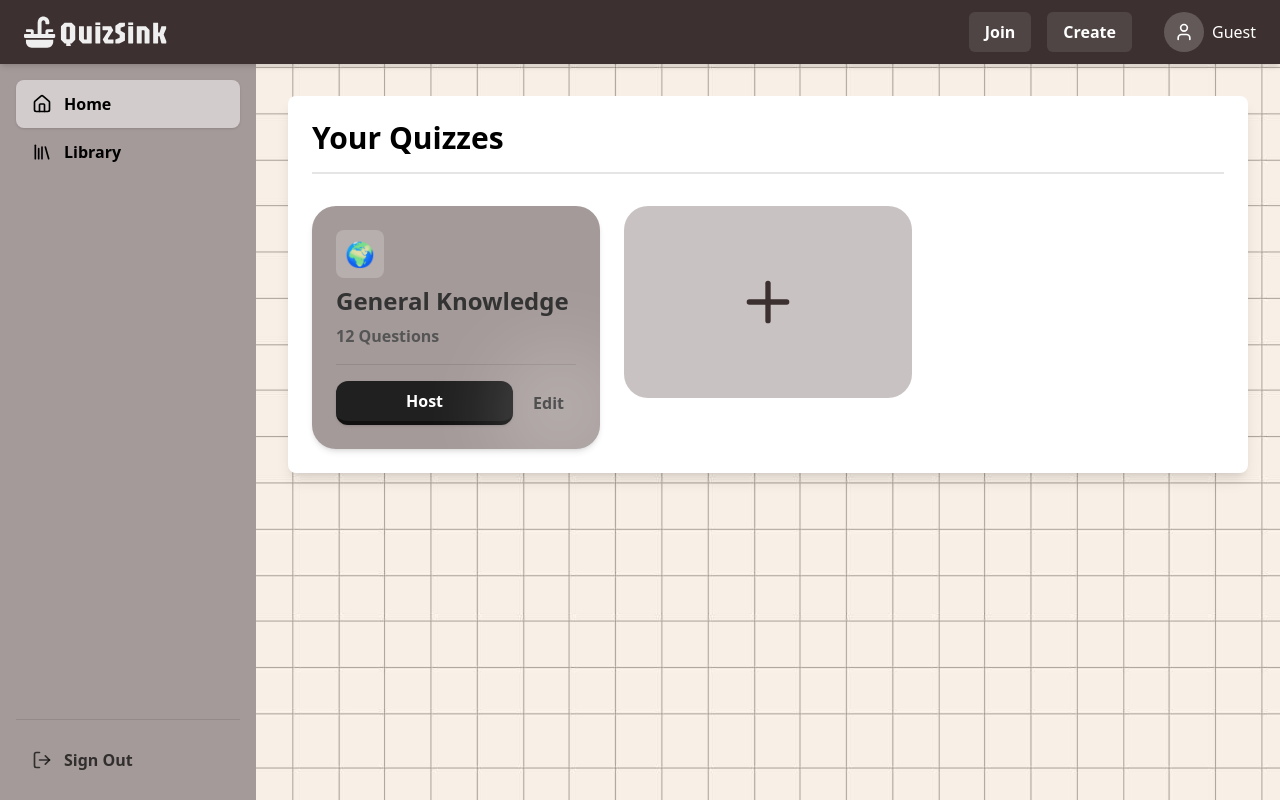
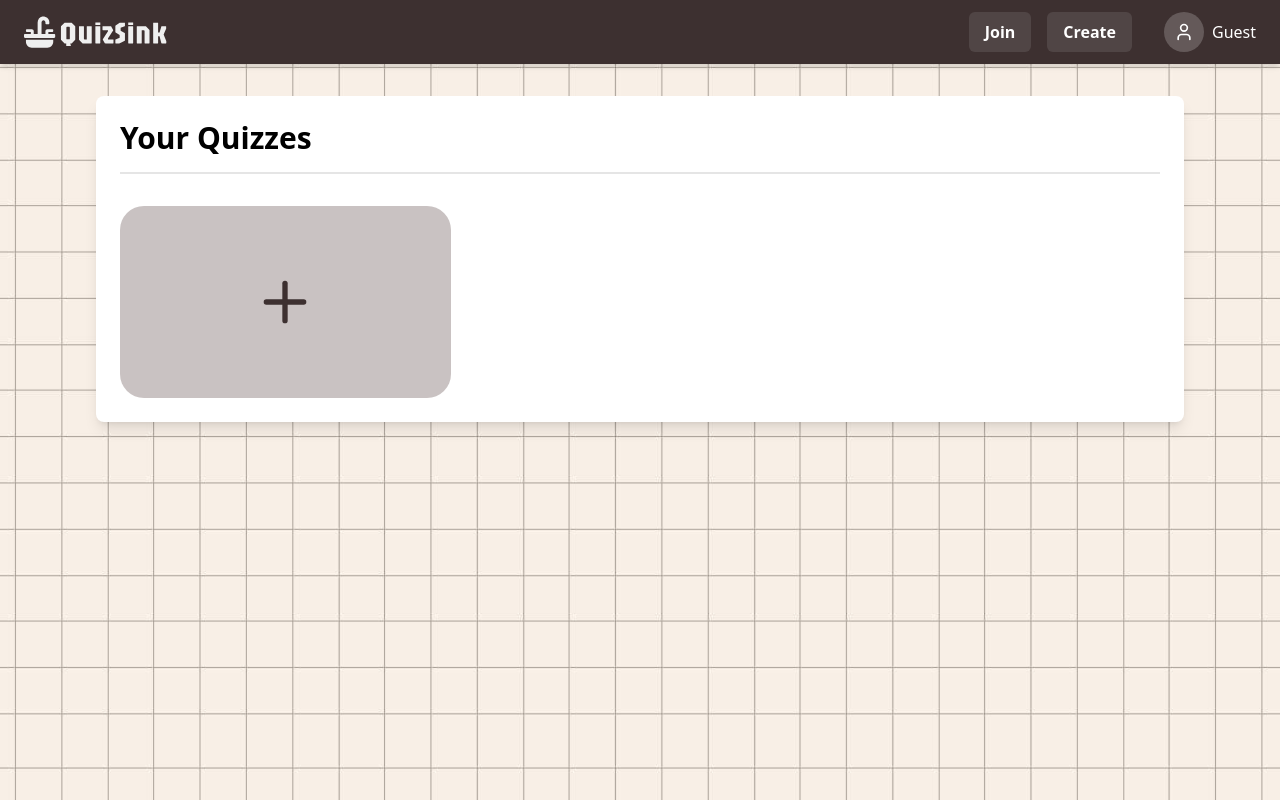
Before and after one commit to Brettberry07/quiz-show, a Next.js app in the folder frontend/: page /home in a window 1280 px wide. Built offline with nearby package versions, Linux system fonts and the light colour scheme.

Commit message:
feat: made the edit button functional for quizzes

```diff
--- a/frontend/app/create/page.tsx
+++ b/frontend/app/create/page.tsx
@@ -5,14 +5,33 @@ import { Card } from "@/components/ui/Card";
 import { Button } from "@/components/ui/Button";
 import { Input } from "@/components/ui/Input";
 import { motion } from "framer-motion";
-import { useState } from "react";
+import { useState, useEffect } from "react";
 import { Check, Trash2, Save, Layout, Type, User } from "lucide-react";
 import { QuestionBuilder, Question } from "@/components/QuestionBuilder";
+import { useQuizzes } from "@/context/QuizContext";
+import { useRouter, useSearchParams } from "next/navigation";
 
 export default function CreatePage() {
   const [quizName, setQuizName] = useState("");
   const [description, setDescription] = useState("");
   const [questions, setQuestions] = useState<Question[]>([]);
+  const { addQuiz, updateQuiz, getQuiz } = useQuizzes();
+  const router = useRouter();
+  const searchParams = useSearchParams();
+  const editId = searchParams.get("edit");
+  const isEditing = !!editId;
+
+  // Load quiz data when editing
+  useEffect(() => {
+    if (editId) {
+      const quiz = getQuiz(editId);
+      if (quiz) {
+        setQuizName(quiz.name);
+        setDescription(quiz.description);
+        setQuestions(quiz.questions);
+      }
+    }
+  }, [editId, getQuiz]);
 
   const handleAddQuestion = (newQuestion: Question) => {
     setQuestions([...questions, newQuestion]);
@@ -33,15 +52,22 @@ export default function CreatePage() {
       return;
     }
 
-    const quizData = {
-      name: quizName,
-      description,
-      questions,
-    };
+    if (isEditing && editId) {
+      updateQuiz(editId, {
+        name: quizName,
+        description,
+        questions,
+      });
+    } else {
+      addQuiz({
+        name: quizName,
+        description,
+        questions,
+      });
+    }
 
-    console.log("Quiz created:", quizData);
-    // TODO: Send to backend API
-    alert("Quiz created successfully!");
+    // Redirect to home page after saving
+    router.push("/home");
   };
 
   return (
@@ -53,14 +79,16 @@ export default function CreatePage() {
             <div className="bg-[#3D3030] p-2 rounded-lg">
               <Layout className="w-5 h-5 text-white" />
             </div>
-            <h1 className="text-xl font-black text-[#3D3030] tracking-tight">Quiz Creator</h1>
+            <h1 className="text-xl font-black text-[#3D3030] tracking-tight">
+              {isEditing ? "Edit Quiz" : "Quiz Creator"}
+            </h1>
           </div>
           <Button
             onClick={handleSubmitQuiz}
             className="bg-[#202020] hover:bg-[#333] text-white font-bold px-6 py-2 rounded-lg shadow-sm border-b-4 border-[#111] active:border-b-0 active:translate-y-1 transition-all"
           >
             <Save className="w-4 h-4 mr-2" />
-            Save Quiz
+            {isEditing ? "Update Quiz" : "Save Quiz"}
           </Button>
         </div>
 
--- a/frontend/app/home/page.tsx
+++ b/frontend/app/home/page.tsx
@@ -3,11 +3,14 @@
 import { Shell } from "@/components/layout/Shell";
 import { Card } from "@/components/ui/Card";
 import { Button } from "@/components/ui/Button";
-import { Plus } from "lucide-react";
+import { Plus, Trash2 } from "lucide-react";
 import { motion } from "framer-motion";
 import Link from 'next/link';
+import { useQuizzes } from "@/context/QuizContext";
 
 export default function HomePage() {
+  const { quizzes, removeQuiz } = useQuizzes();
+
   return (
     <Shell>
       <div className="p-8 max-w-6xl mx-auto space-y-8">
@@ -21,41 +24,52 @@ export default function HomePage() {
           </motion.h1>
 
           <div className="grid grid-cols-1 md:grid-cols-2 lg:grid-cols-3 gap-6">
-            {/* Mock Existing Quiz */}
+            {/* Saved Quizzes */}
+            {quizzes.map((quiz, index) => (
               <motion.div
+                key={quiz.id}
                 initial={{ opacity: 0, scale: 0.95 }}
                 animate={{ opacity: 1, scale: 1 }}
-               transition={{ delay: 0.1 }}
+                transition={{ delay: index * 0.05 }}
               >
                 <Card className="min-h-48 bg-[#A59A9A] border-none shadow-md hover:shadow-lg transition-all flex flex-col p-6 justify-between relative overflow-hidden group">
+                  <button
+                    onClick={() => removeQuiz(quiz.id)}
+                    className="absolute top-3 right-3 z-20 p-2 rounded-full bg-white/20 hover:bg-red-500 hover:text-white text-[#333] transition-all opacity-0 group-hover:opacity-100"
+                  >
+                    <Trash2 className="w-4 h-4" />
+                  </button>
                   <div className="space-y-2 z-10">
                     <div className="w-12 h-12 bg-white/20 rounded-lg flex items-center justify-center mb-2">
-                           <span className="text-2xl">🌍</span>
+                      <span className="text-2xl">{quiz.emoji || "📚"}</span>
                     </div>
-                       <h3 className="text-2xl font-black text-[#333] leading-tight">General Knowledge</h3>
-                       <p className="text-[#555] font-bold">12 Questions</p>
+                    <h3 className="text-2xl font-black text-[#333] leading-tight">{quiz.name}</h3>
+                    <p className="text-[#555] font-bold">{quiz.questions.length} Question{quiz.questions.length !== 1 ? 's' : ''}</p>
                   </div>
 
                   <div className="mt-4 pt-4 border-t border-black/10 flex gap-2">
-                      <Link href="/host" className="flex-1">
+                    <Link href={`/host?quizId=${quiz.id}`} className="flex-1">
                       <Button className="w-full bg-[#202020] text-white hover:bg-black font-bold shadow-sm border-b-4 border-[#111] active:border-b-0 active:translate-y-1 transition-all">
                         Host
                       </Button>
                     </Link>
+                    <Link href={`/create?edit=${quiz.id}`}>
                       <Button variant="ghost" className="px-3 hover:bg-white/20 text-[#333]">
                         Edit
                       </Button>
+                    </Link>
                   </div>
                   {/* Decoration */}
                   <div className="absolute -bottom-6 -right-6 w-32 h-32 bg-white/20 rounded-full blur-2xl pointer-events-none transition-transform group-hover:scale-150" />
                 </Card>
               </motion.div>
+            ))}
 
             {/* Create New Quiz Card */}
             <motion.div
               initial={{ opacity: 0, scale: 0.95 }}
               animate={{ opacity: 1, scale: 1 }}
-               transition={{ delay: 0.2 }}
+              transition={{ delay: quizzes.length * 0.05 + 0.1 }}
             >
               <Link href="/create">
                 <Card className="h-48 bg-[#A59A9A]/60 border-none shadow-none flex items-center justify-center hover:brightness-95 transition-all cursor-pointer group">
--- a/frontend/app/layout.tsx
+++ b/frontend/app/layout.tsx
@@ -3,6 +3,7 @@ import { Geist, Geist_Mono } from "next/font/google";
 import "./globals.css";
 import SmoothScroll from "@/components/SmoothScroll";
 import { UserProvider } from "@/context/UserContext";
+import { QuizProvider } from "@/context/QuizContext";
 
 const geistSans = Geist({
   variable: "--font-geist-sans",
@@ -30,8 +31,10 @@ export default function RootLayout({
         className={`${geistSans.variable} ${geistMono.variable} antialiased`}
       >
         <UserProvider>
-          <SmoothScroll />
-          {children}
+          <QuizProvider>
+            <SmoothScroll />
+            {children}
+          </QuizProvider>
         </UserProvider>
       </body>
     </html>
--- a/frontend/components/layout/Shell.tsx
+++ b/frontend/components/layout/Shell.tsx
@@ -43,45 +43,10 @@ export function Shell({ children }: ShellProps) {
         </div>
       </header>
 
-      <div className="flex flex-1 overflow-hidden">
-        {/* Sidebar */}
-        <aside className="hidden md:flex w-64 bg-[#A59A9A] flex-col p-4 gap-2 text-black">
-           <nav className="space-y-2">
-                <Link href="/home">
-                    <span className={cn(
-                        "flex items-center gap-3 px-4 py-3 rounded-lg font-bold transition-colors",
-                        pathname === "/home" ? "bg-white/50 text-black shadow-sm" : "hover:bg-white/30"
-                    )}>
-                        <Home className="w-5 h-5" />
-                        Home
-                    </span>
-                </Link>
-                <Link href="/home"> {/* Usually a different route, but kept as dashboard for now */}
-                    <span className={cn(
-                        "flex items-center gap-3 px-4 py-3 rounded-lg font-bold transition-colors",
-                         pathname === "/library" ? "bg-white/50 text-black shadow-sm" : "hover:bg-white/30"
-                    )}>
-                        <Library className="w-5 h-5" />
-                        Library
-                    </span>
-                </Link>
-           </nav>
-
-           <div className="mt-auto pt-4 border-t border-black/10">
-                 <Link href="/">
-                    <span className="flex items-center gap-3 px-4 py-3 rounded-lg font-bold hover:bg-white/30 transition-colors text-black/70">
-                        <LogOut className="w-5 h-5" />
-                        Sign Out
-                    </span>
-                </Link>
-           </div>
-        </aside>
-
-        {/* Main Content */}
-        <main className="flex-1 overflow-y-auto min-h-0">
-             {children}
-        </main>
-      </div>
+      {/* Main Content */}
+      <main className="flex-1 overflow-y-auto">
+           {children}
+      </main>
     </div>
   );
 }
--- /dev/null
+++ b/frontend/context/QuizContext.tsx
@@ -0,0 +1,88 @@
+"use client";
+
+import React, { createContext, useContext, useState, useEffect, ReactNode } from "react";
+import { Question } from "@/components/QuestionBuilder";
+
+export interface Quiz {
+  id: string;
+  name: string;
+  description: string;
+  questions: Question[];
+  createdAt: string;
+  emoji?: string;
+}
+
+interface QuizContextType {
+  quizzes: Quiz[];
+  addQuiz: (quiz: Omit<Quiz, "id" | "createdAt">) => void;
+  updateQuiz: (id: string, quiz: Omit<Quiz, "id" | "createdAt">) => void;
+  removeQuiz: (id: string) => void;
+  getQuiz: (id: string) => Quiz | undefined;
+}
+
+const QuizContext = createContext<QuizContextType | undefined>(undefined);
+
+const EMOJI_OPTIONS = ["📚", "🧠", "🎯", "💡", "🔬", "🌍", "🎨", "🎵", "⚽", "🚀", "🎮", "📐"];
+
+export function QuizProvider({ children }: { children: ReactNode }) {
+  const [quizzes, setQuizzes] = useState<Quiz[]>([]);
+
+  // Load quizzes from localStorage on mount
+  useEffect(() => {
+    const stored = localStorage.getItem("quizsink_quizzes");
+    if (stored) {
+      try {
+        setQuizzes(JSON.parse(stored));
+      } catch (e) {
+        console.error("Failed to parse stored quizzes:", e);
+      }
+    }
+  }, []);
+
+  // Save quizzes to localStorage whenever they change
+  useEffect(() => {
+    localStorage.setItem("quizsink_quizzes", JSON.stringify(quizzes));
+  }, [quizzes]);
+
+  const addQuiz = (quizData: Omit<Quiz, "id" | "createdAt">) => {
+    const newQuiz: Quiz = {
+      ...quizData,
+      id: Date.now().toString(),
+      createdAt: new Date().toISOString(),
+      emoji: quizData.emoji || EMOJI_OPTIONS[Math.floor(Math.random() * EMOJI_OPTIONS.length)],
+    };
+    setQuizzes((prev) => [...prev, newQuiz]);
+  };
+
+  const removeQuiz = (id: string) => {
+    setQuizzes((prev) => prev.filter((q) => q.id !== id));
+  };
+
+  const updateQuiz = (id: string, quizData: Omit<Quiz, "id" | "createdAt">) => {
+    setQuizzes((prev) =>
+      prev.map((q) =>
+        q.id === id
+          ? { ...q, ...quizData }
+          : q
+      )
+    );
+  };
+
+  const getQuiz = (id: string) => {
+    return quizzes.find((q) => q.id === id);
+  };
+
+  return (
+    <QuizContext.Provider value={{ quizzes, addQuiz, updateQuiz, removeQuiz, getQuiz }}>
+      {children}
+    </QuizContext.Provider>
+  );
+}
+
+export function useQuizzes() {
+  const context = useContext(QuizContext);
+  if (context === undefined) {
+    throw new Error("useQuizzes must be used within a QuizProvider");
+  }
+  return context;
+}
```
Lines whose indentation alone changed are shown as unchanged.
